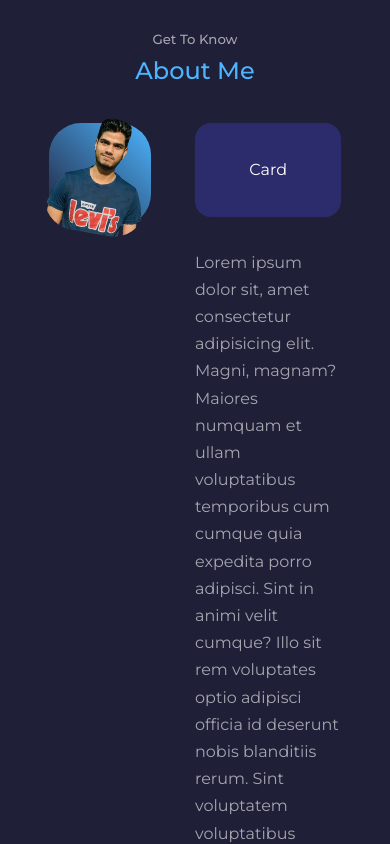
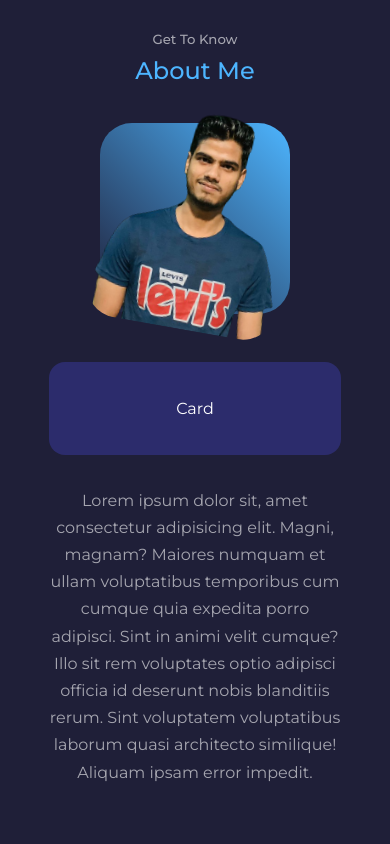
Before and after one commit to NishivSingh/My-Portfolio, a React (Create React App) app: page / in a window 390 px wide. Shown: the part 1040-1884 px from the top of the page. Built offline with nearby package versions, Linux system fonts and the light colour scheme.

Commit message:
some changes in styling

```diff
--- a/src/components/2_about/about.css
+++ b/src/components/2_about/about.css
@@ -42,3 +42,34 @@
   margin: 2rem 0 2.6rem;
   color: var(--color-light);
 }
+
+@media screen and (max-width: 1024px) {
+  .about_container {
+    grid-template-columns: 1fr;
+    gap: 0;
+  }
+  .about_me {
+    width: 50%;
+    margin: 2rem auto 1.5rem;
+  }
+
+  .about_content p {
+    margin: 1rem 0 1.5rem;
+  }
+}
+@media screen and (max-width: 600px) {
+  .about_me {
+    width: 65%;
+    margin: 0 auto 3rem;
+  }
+  .about_cards {
+    grid-template-columns: 1fr;
+    gap: 1rem;
+  }
+  .about_content {
+    text-align: center;
+  }
+  .about_content p {
+    margin: 1.5rem 0;
+  }
+}
```
